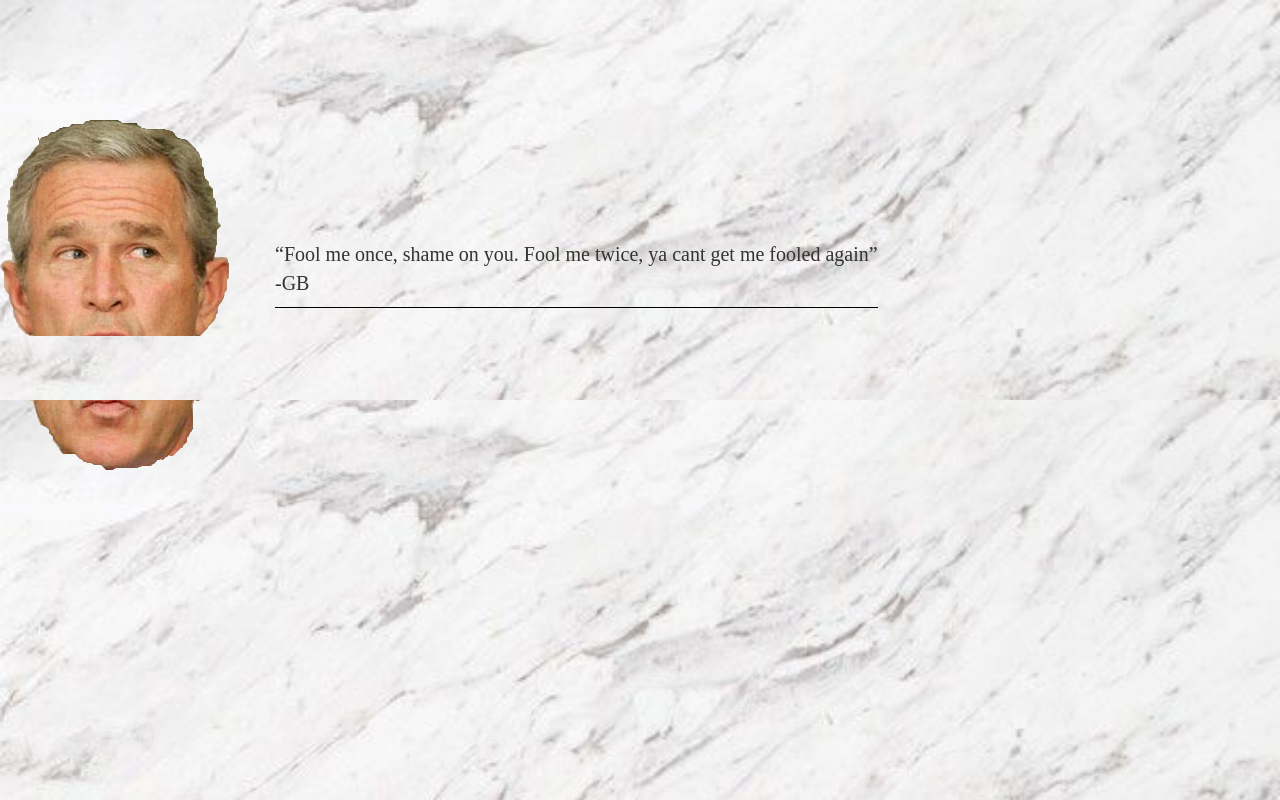
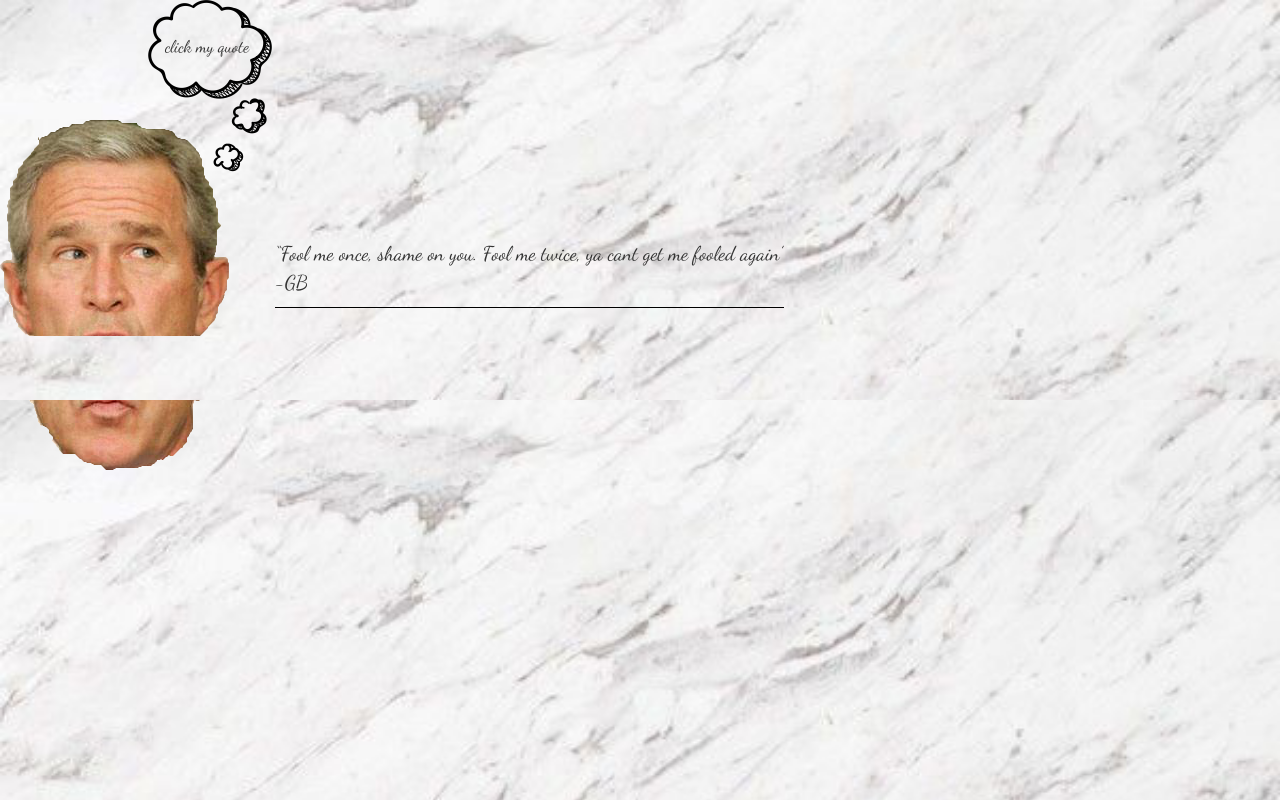
Before and after one commit to matiasg3728/portholio, a website: page test.html in a window 1280 px wide. Drawn offline with nearby package versions, Linux system fonts and the light colour scheme.

Commit message:
could use something more, but its cool

```diff
--- a/styles/test_styles.css
+++ b/styles/test_styles.css
@@ -1,5 +1,4 @@
-<link href="https://fonts.googleapis.com/css?family=Tangerine" rel="stylesheet">
-
+@import url('https://fonts.googleapis.com/css?family=Dancing+Script');
 
 div{
 	overflow: hidden;
@@ -9,13 +8,12 @@ body{
 	background-color: #F5F8FF;
 }
 
-p{
-	font-family: "Tangerine", serif;
+p,q{
+	font-family: 'Dancing Script', cursive;
 }
 
 .GB{
 	position: relative;
-
 }
 
 
@@ -160,3 +158,17 @@ p{
 // #intro_section{
 // 	position: relative;
 // }
+
+#thotBuble{
+	z-index: 5;
+	position: absolute;
+	left: 148px;
+}
+#thotBuble p{
+	position: absolute;
+	top: 35px;
+    left: 17px;
+    font-size: 17px;
+}
+
+}
--- a/test.html
+++ b/test.html
@@ -16,6 +16,11 @@
 <!-- 	<section id="start_part"> -->
 			<div class="parts top_part" id="top_part">
 
+				<div id="thotBuble" data-aos-delay="3000" data-aos="zoom-in">
+					<img src="./utils/imgs/thotBuble.png">
+					<p>click my quote</p>
+				</div>
+
 				<div id="beginer" >
 					<p><q>Fool me once, shame on you. Fool me twice, ya cant get me fooled again</q><br>-GB</p>
 				</div>
@@ -26,7 +31,7 @@
 
 			<div class="parts bottom_part" id="bottom_part">
 
-				<img data-aos='test' class="GB" id="bottom_head" src="./utils/imgs/GB_bottom.png">
+				<img class="GB" id="bottom_head" src="./utils/imgs/GB_bottom.png">
 
 			</div>
 <!-- 	</section> -->
```
Also changed, not shown: utils/imgs/thotBuble.png (added).
